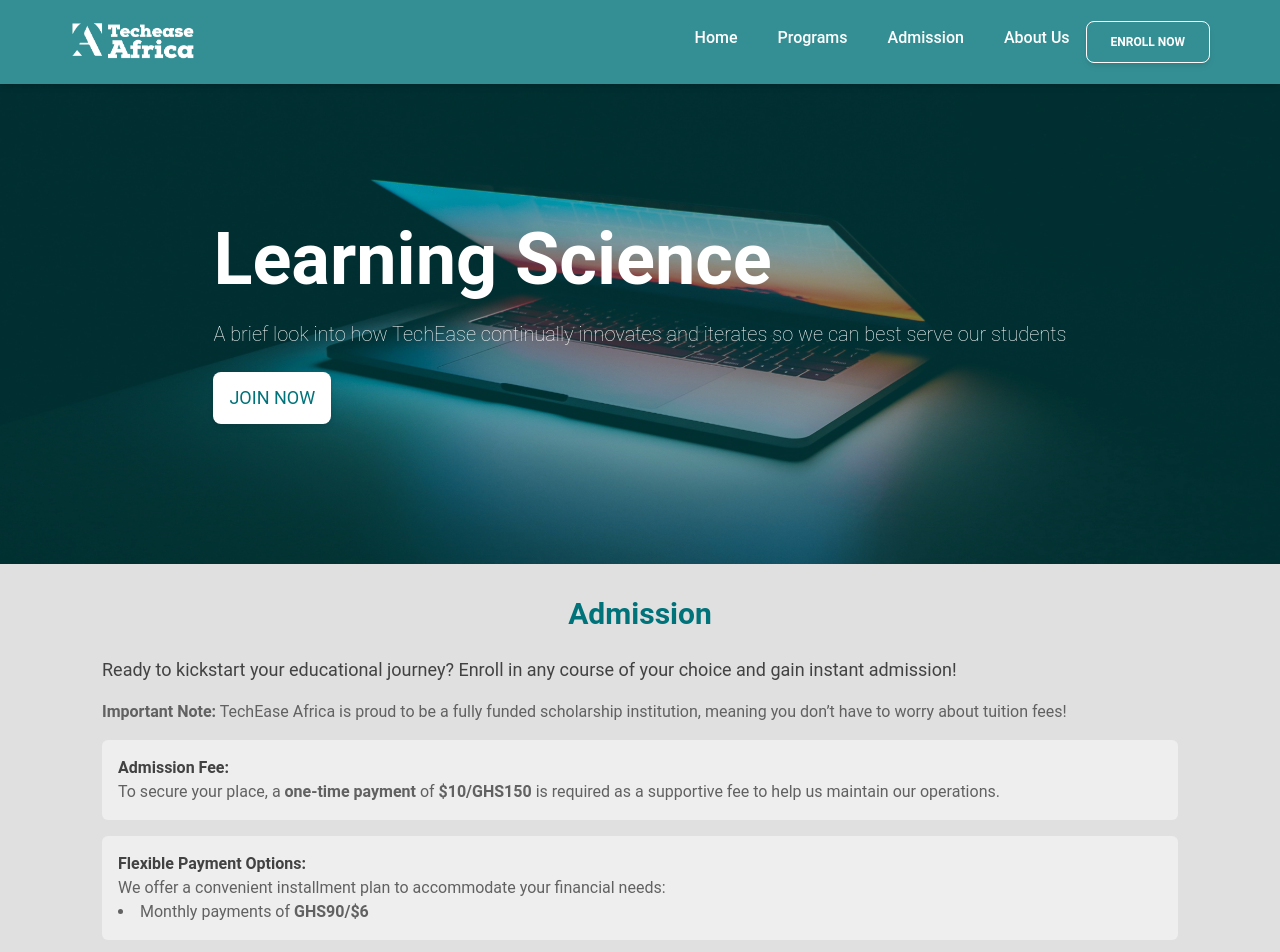
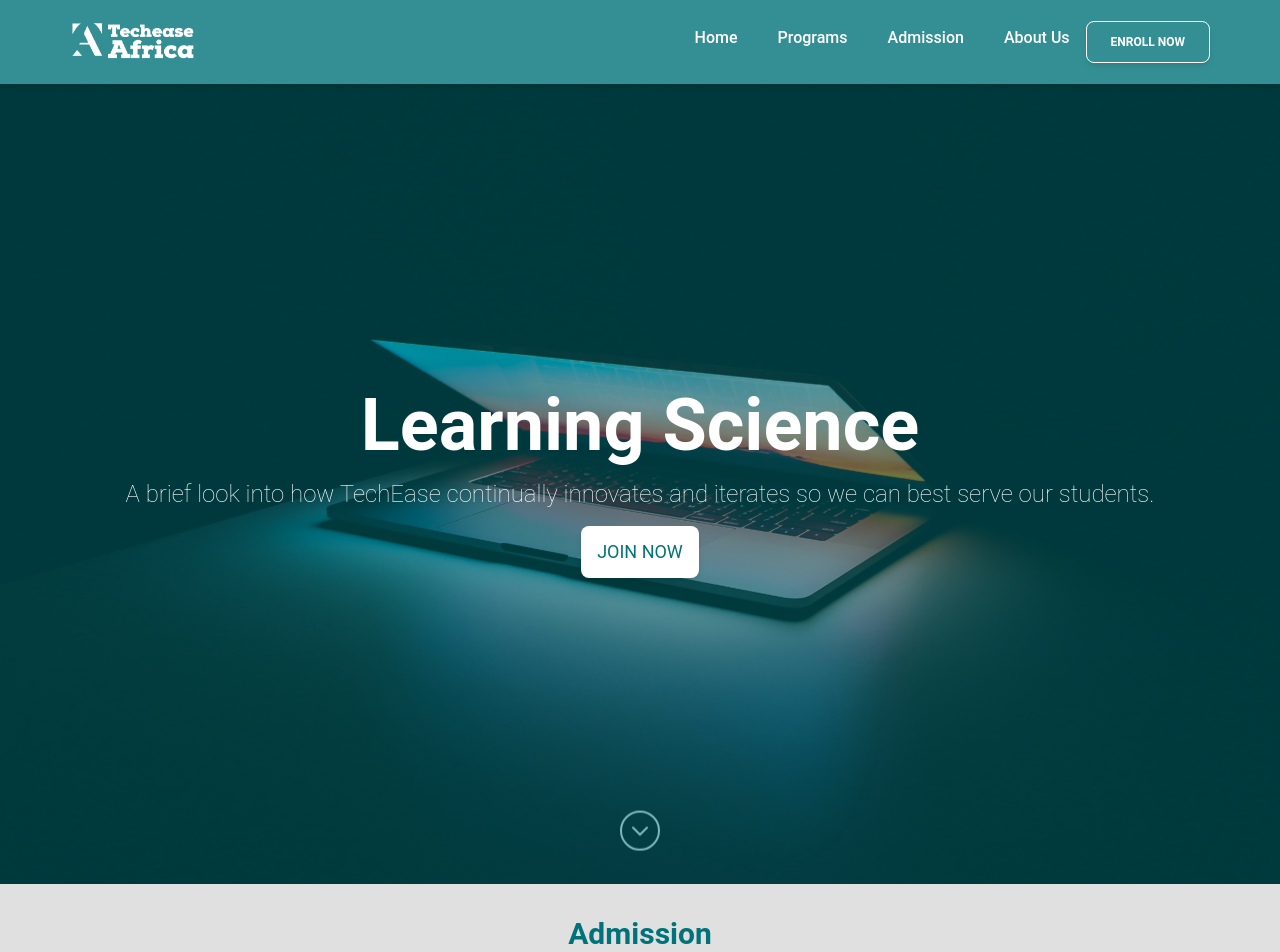
Before and after one commit to CobbyElsonfx/TechEaseAfrica, a React (Vite) app: page /admission in a window 1280 px wide. Shown: the top 952 px of the page. Built offline with nearby package versions, Linux system fonts and the light colour scheme.

Commit message:
added new changes

```diff
--- a/src/components/Admission/hero.jsx
+++ b/src/components/Admission/hero.jsx
@@ -1,35 +1,52 @@
-import { Button,
-  } from "@material-tailwind/react";
+import { Button } from "@material-tailwind/react";
 import { Link } from "react-router-dom";
-const Hero =()=>{
+
+const Hero = () => {
   return (
-<div className="h-[30rem] relative">
+    <div className="relative h-[30rem] md:h-[40rem] lg:h-[50rem]">
       {/* Background Image */}
-  <div className="heroAdmission  min-h-full  bg-base-200  flex flex-col justify-center items-center align-middle">
-
+      <div className="heroAdmission bg-cover bg-center min-h-full flex flex-col justify-center items-center">
         {/* Tea-colored overlay */}
-    <div className="absolute inset-0 bg-primary h-100 opacity-40 z-10"></div>
+        <div className="absolute inset-0 bg-primary h-full opacity-50 z-10"></div>
 
         {/* Content */}
-    <div className="hero-content my-8 text-start h-100 z-20">
-      <div>
-        <h2 className="text-5xl md:text-7xl font-bold text-white">
+        <div className="relative z-20 text-center px-4 sm:px-8 md:px-12 lg:px-16">
+          <h2 className="text-3xl sm:text-5xl md:text-6xl lg:text-7xl font-bold text-white">
             Learning Science
           </h2>
-        <p className="py-6 text-lg md:text-xl text-white font-extralight">
-        A brief look into how TechEase continually innovates and iterates so we can best serve our students        </p>
+          <p className="py-4 text-base sm:text-lg md:text-xl lg:text-2xl text-white font-extralight">
+            A brief look into how TechEase continually innovates and iterates
+            so we can best serve our students.
+          </p>
           <Link to="apply">
-      <Button className="md:px-4  text-md text-center font-normal md:text-lg  bg-white text-primary border-0 px-2">
+            <Button className="md:px-4 text-md font-normal md:text-lg bg-white text-primary border-0 px-2">
               Join Now
             </Button>
           </Link>
         </div>
+
+        {/* Scroll Icon */}
+        <div className="absolute bottom-6 flex justify-center w-full">
+          <div className="animate-bounce w-10 h-10 rounded-full border-2 border-white flex justify-center items-center">
+            <svg
+              className="w-6 h-6 text-white"
+              fill="none"
+              stroke="currentColor"
+              viewBox="0 0 24 24"
+              xmlns="http://www.w3.org/2000/svg"
+            >
+              <path
+                strokeLinecap="round"
+                strokeLinejoin="round"
+                strokeWidth={2}
+                d="M19 9l-7 7-7-7"
+              />
+            </svg>
           </div>
         </div>
       </div>
+    </div>
+  );
+};
 
-
-    )
-}
-
-export  default Hero
+export default Hero;
--- a/src/components/hero.jsx
+++ b/src/components/hero.jsx
@@ -11,7 +11,7 @@ const Hero = () => {
       <div className="absolute inset-0 bg-black opacity-65 z-0"></div>
 
       {/* Hero Content */}
-      <div className="hero-content text-center relative mt-20 z-10 p-4">
+      <div className="hero-content text-center relative mt-20 mb-20 z-10 p-4">
         <div className="animate-fade-in-up pt-[10rem] px-[3rem] md:px-0 text-wrap">
           <h1 className="text-4xl sm:text-6xl lg:text-8xl font-bold text-white leading-tight tracking-wide">
             <span className="font-semibold px-3 md:p-0 animate-type-writer">Launch Your Career</span>
@@ -25,6 +25,27 @@ const Hero = () => {
           </Button>
         </div>
       </div>
+
+      {/* Scroll Down Icon */}
+      <div className="absolute bottom-6 left-1/2 transform -translate-x-1/2 flex flex-col items-center z-10">
+      <div className="animate-bounce w-10 h-10 rounded-full border-2 border-white flex justify-center items-center">
+      <svg
+              className="w-6 h-6 text-white"
+              fill="none"
+              stroke="currentColor"
+              viewBox="0 0 24 24"
+              xmlns="http://www.w3.org/2000/svg"
+            >
+              <path
+                strokeLinecap="round"
+                strokeLinejoin="round"
+                strokeWidth={2}
+                d="M19 9l-7 7-7-7"
+              />
+            </svg>
+      </div>
+
+      </div>
     </div>
   );
 };
```
Lines whose indentation alone changed are shown as unchanged.
